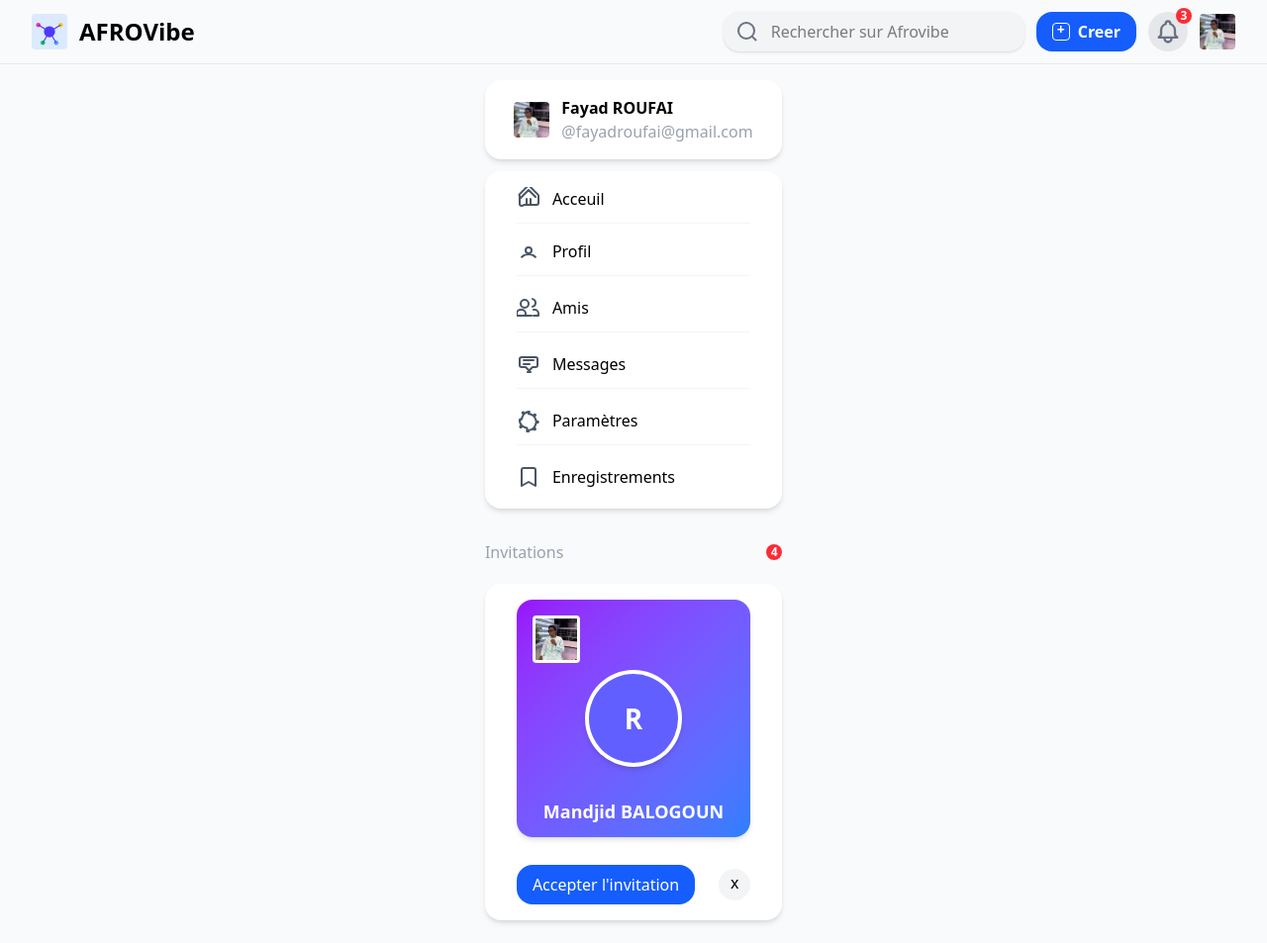
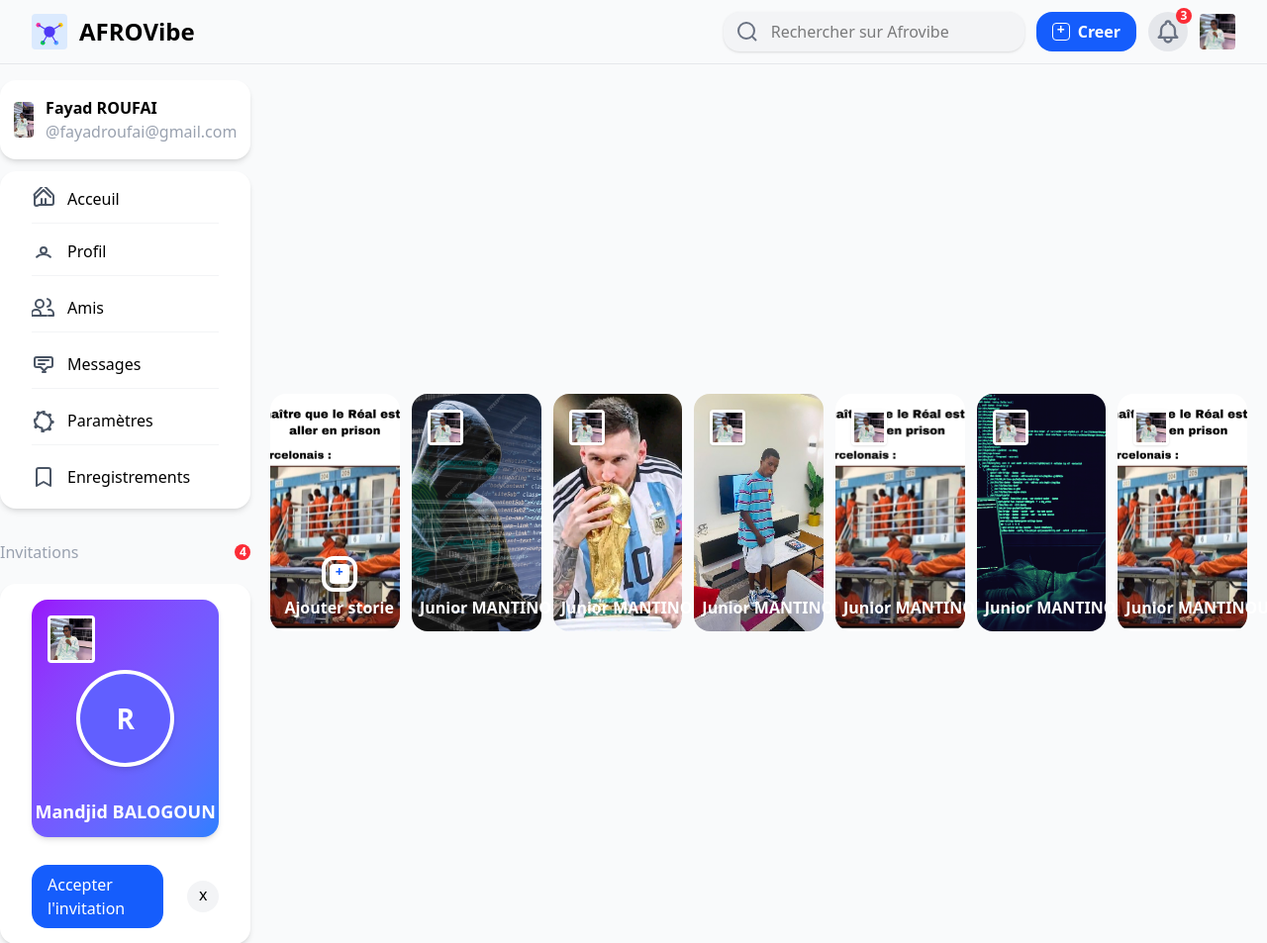
Before and after one commit to Fayad241/socialnetwork-php-ajax, a PHP site: page /home.html in a window 1280 px wide. Shown: the top 953 px of the page at 99% size. Run offline with PHP 8.4, Linux system fonts and the light colour scheme.

Commit message:
UI de la partie de presentation des publications de statut(story) des utilisateurs

```diff
--- a/assets/css/output.css
+++ b/assets/css/output.css
@@ -295,6 +295,9 @@
   .mt-4 {
     margin-top: calc(var(--spacing) * 4);
   }
+  .mb-1 {
+    margin-bottom: calc(var(--spacing) * 1);
+  }
   .mb-2 {
     margin-bottom: calc(var(--spacing) * 2);
   }
@@ -303,6 +306,9 @@
   }
   .mb-4 {
     margin-bottom: calc(var(--spacing) * 4);
+  }
+  .ml-2 {
+    margin-left: calc(var(--spacing) * 2);
   }
   .ml-3 {
     margin-left: calc(var(--spacing) * 3);
@@ -367,6 +373,9 @@
   .h-64 {
     height: calc(var(--spacing) * 64);
   }
+  .h-68 {
+    height: calc(var(--spacing) * 68);
+  }
   .h-72 {
     height: calc(var(--spacing) * 72);
   }
@@ -418,8 +427,20 @@
   .w-13 {
     width: calc(var(--spacing) * 13);
   }
+  .w-36 {
+    width: calc(var(--spacing) * 36);
+  }
+  .w-40 {
+    width: calc(var(--spacing) * 40);
+  }
+  .w-44 {
+    width: calc(var(--spacing) * 44);
+  }
   .w-48 {
     width: calc(var(--spacing) * 48);
+  }
+  .w-68 {
+    width: calc(var(--spacing) * 68);
   }
   .w-76 {
     width: calc(var(--spacing) * 76);
@@ -429,6 +450,15 @@
   }
   .w-96 {
     width: calc(var(--spacing) * 96);
+  }
+  .w-\[300px\] {
+    width: 300px;
+  }
+  .w-\[500px\] {
+    width: 500px;
+  }
+  .w-\[3500px\] {
+    width: 3500px;
   }
   .w-full {
     width: 100%;
@@ -468,6 +498,9 @@
   }
   .gap-10 {
     gap: calc(var(--spacing) * 10);
+  }
+  .overflow-x-auto {
+    overflow-x: auto;
   }
   .rounded {
     border-radius: 0.25rem;
@@ -660,6 +693,12 @@
   .p-8 {
     padding: calc(var(--spacing) * 8);
   }
+  .p-\[2px\] {
+    padding: 2px;
+  }
+  .p-\[4px\] {
+    padding: 4px;
+  }
   .p-\[6px\] {
     padding: 6px;
   }
@@ -776,11 +815,17 @@
     --tw-font-weight: var(--font-weight-extrabold);
     font-weight: var(--font-weight-extrabold);
   }
+  .whitespace-nowrap {
+    white-space: nowrap;
+  }
   .text-\[px\] {
     color: px;
   }
   .text-blue-400 {
     color: var(--color-blue-400);
+  }
+  .text-blue-600 {
+    color: var(--color-blue-600);
   }
   .text-gray-300 {
     color: var(--color-gray-300);
--- a/home.html
+++ b/home.html
@@ -139,7 +139,51 @@
         </div>
       </div>
     </div>
-    <div></div>
+    <div>
+      <div class="overflow-x-auto whitespace-nowrap w-full px-5">
+        <div class="flex gap-3 items-center justify-center">
+          <div class="relative flex flex-col items-center justify-center">
+          <img class="h-60 w-[500px] object-cover rounded-2xl" src="assets/images/img_status.jpg" alt="">
+          <div class="flex flex-col items-center justify-center absolute bottom-3 font-bold text-white ml-2">
+            <div class="flex items-center justify-center rounded-xl border-4 w-9 h-9 p-1 mb-1">
+              <p class="flex items-center justify-center w-full h-full text-sm text-blue-600 pb-1 rounded bg-white">+</p>
+            </div>
+            <p>Ajouter storie</p>
+            </div>
+          </div>
+          <div class="relative">
+            <img class="absolute w-9 h-9 rounded top-4 left-4 object-cover rounded border-3 border-white  shadow-sm" src="assets/images/img_user.jpg" alt="">
+            <img class="h-60 w-[500px] object-cover rounded-2xl" src="assets/images/img_status_1.jpg" alt="">
+            <p class="absolute bottom-3 font-bold text-white ml-2">Junior MANTINOU</p>
+          </div>
+          <div class="relative">
+            <img class="absolute w-9 h-9 rounded top-4 left-4 object-cover rounded border-3 border-white  shadow-sm" src="assets/images/img_user.jpg" alt="">
+            <img class="h-60 w-[500px] object-cover rounded-2xl" src="assets/images/img_status_2.jpg" alt="">
+            <p class="absolute bottom-3 font-bold text-white ml-2">Junior MANTINOU</p>
+          </div>
+          <div class="relative">
+            <img class="absolute w-9 h-9 rounded top-4 left-4 object-cover rounded border-3 border-white  shadow-sm" src="assets/images/img_user.jpg" alt="">
+            <img class="h-60 w-[500px] object-cover rounded-2xl" src="assets/images/img_status_3.jpg" alt="">
+            <p class="absolute bottom-3 font-bold text-white ml-2">Junior MANTINOU</p>
+          </div>
+          <div class="relative">
+            <img class="absolute w-9 h-9 rounded top-4 left-4 object-cover rounded border-3 border-white  shadow-sm" src="assets/images/img_user.jpg" alt="">
+            <img class="h-60 w-[500px] object-cover rounded-2xl" src="assets/images/img_status.jpg" alt="">
+            <p class="absolute bottom-3 font-bold text-white ml-2">Junior MANTINOU</p>
+          </div>
+          <div class="relative">
+            <img class="absolute w-9 h-9 rounded top-4 left-4 object-cover rounded border-3 border-white  shadow-sm" src="assets/images/img_user.jpg" alt="">
+            <img class="h-60 w-[500px] object-cover rounded-2xl" src="assets/images/img_status_4.png" alt="">
+            <p class="absolute bottom-3 font-bold text-white ml-2">Junior MANTINOU</p>
+          </div>
+          <div class="relative">
+            <img class="absolute w-9 h-9 rounded top-4 left-4 object-cover rounded border-3 border-white  shadow-sm" src="assets/images/img_user.jpg" alt="">
+            <img class="h-60 w-[500px] object-cover rounded-2xl" src="assets/images/img_status.jpg" alt="">
+            <p class="absolute bottom-3 font-bold text-white ml-2">Junior MANTINOU</p>
+          </div>
+        </div>
+      </div>
+    </div>
     <div></div>
   </section>
 </body>
```
Also changed, not shown: assets/images/img_status.jpg (added), assets/images/img_status_1.jpg (added), assets/images/img_status_2.jpg (added), assets/images/img_status_3.jpg (added), assets/images/img_status_4.png (added).
